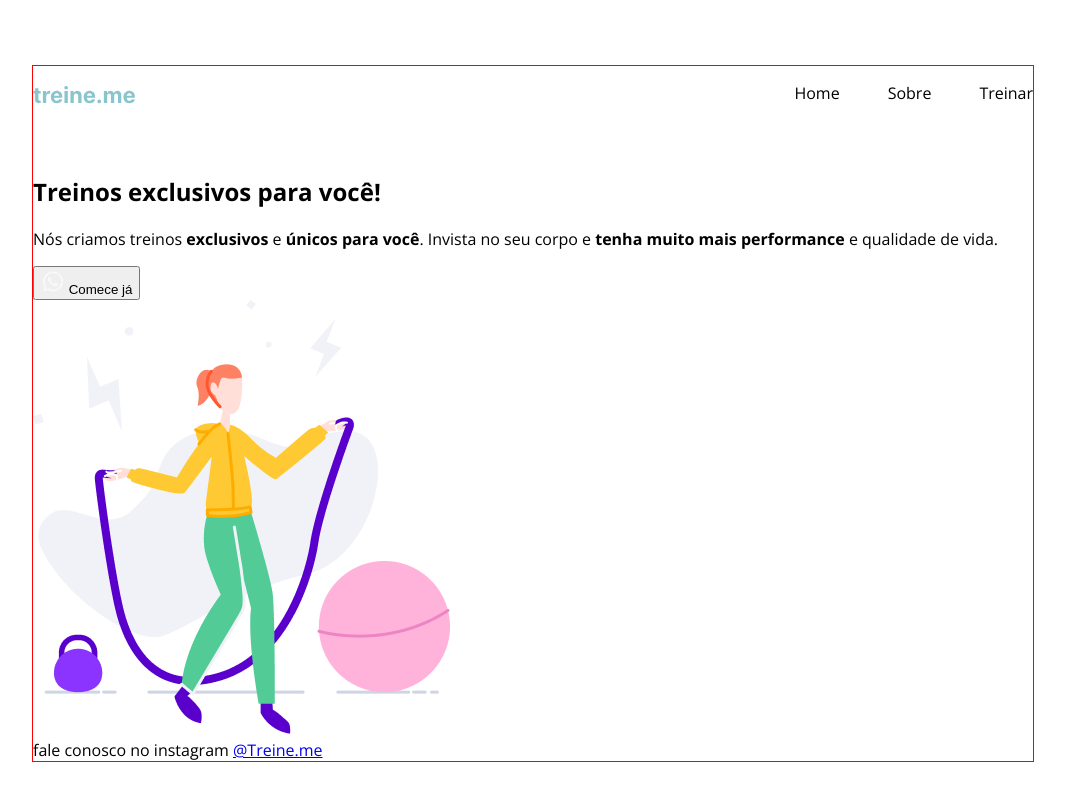
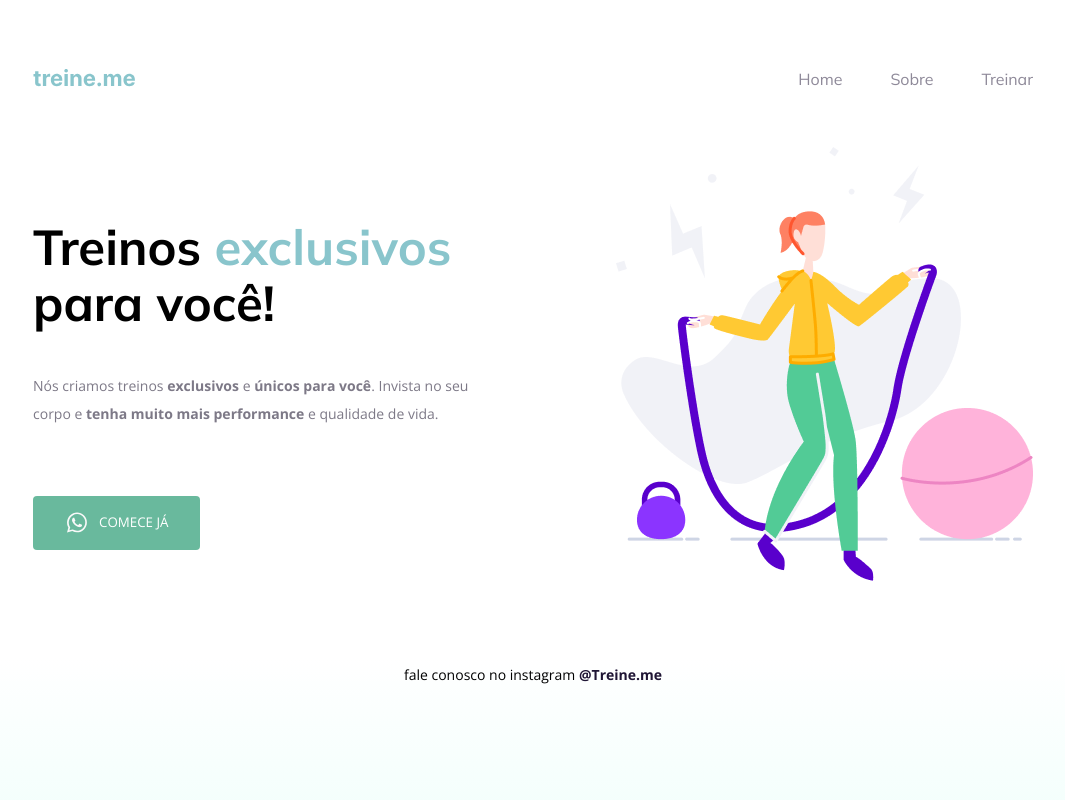
Before and after one commit to yRomulo/Stage-02, a plain HTML site: page index.html in a window 1280 px wide. Shown: the whole page, without its empty margins (107-1172 px from the left). Drawn offline with nearby package versions, Linux system fonts and the light colour scheme.

Commit message:
Add files via upload

```diff
--- a/index.html
+++ b/index.html
@@ -16,20 +16,19 @@
   </head>
   <body>
     <div class="page">
-      <header>
-        <img src="./assets/Logo.svg" alt="Treine.me" />
-
-        <nav>
-          <ul>
-            <li>Home</li>
-            <li>Sobre</li>
-            <li>Treinar</li>
-          </ul>
-        </nav>
-      </header>
+      <nav>
+        <a id="logo" href="#">
+          <img src="./assets/Logo.svg" alt="Treine.me" />
+        </a>
+        <ul>
+          <li><a href="#">Home</a></li>
+          <li><a href="#">Sobre</a></li>
+          <li><a href="#">Treinar</a></li>
+        </ul>
+      </nav>
       <main>
         <section>
-          <h1>Treinos <span>exclusivos para você!</span></h1>
+          <h1>Treinos <span>exclusivos</span> para você!</h1>
           <p>
             Nós criamos treinos <strong>exclusivos</strong> e
             <strong>únicos para você</strong>. Invista no seu corpo e
--- a/style.css
+++ b/style.css
@@ -1,26 +1,104 @@
 body {
   margin: 0;
-  font-family: 'Mulish', sans-serif;
   font-family: 'Open Sans', sans-serif;
+  background: linear-gradient(180deg, rgba(227, 255, 248, 0.00) 82.08%, rgba(227, 255, 248, 0.38) 100%);
+
+  min-height: 100vh;
 }
 
-
-
 .page {
-  border: 1px solid red;
   width: 1000px;
-  margin: 65px auto;
+  margin: 0 auto ;
+  padding-top: 65px;
 }
 
-header {
+nav {
   display: flex;
   justify-content: space-between;
   align-items: center;
   margin-bottom: 55px;
+
 }
 
 ul {
   list-style: none;
   display: flex;
   gap: 48px;
+  margin: 0;
+  padding: 0;
 }
+
+a{
+  color: #1F1534;
+  text-decoration: none;
+}
+
+ul li a{
+  opacity: 0.5;
+}
+
+ul li a:hover{
+  font-weight: bold;
+}
+
+ul, h1{
+  font-family: 'Mulish', sans-serif;
+}
+
+main{
+  display: flex;
+  align-items: center;
+  justify-content: space-between;
+}
+
+h1{
+  font-size: 49px;
+  line-height: 56px;
+  color: #000;
+  width: 490px;
+}
+
+h1 span{
+  font-weight: bold;
+  color: #89C5CC;
+}
+
+p{
+  font-size: 14px;
+  line-height: 28px;
+  color: #7D7987;
+  width: 438px;
+  height: 84px;
+  margin: 40px 0;
+}
+
+button{
+  color: white;
+  text-transform: uppercase;
+  font-family: 'Open Sans', sans-serif;
+  background-color: #69B99D;
+  border: 0;
+  padding: 14px 32px 15px;
+  display: flex;
+  align-items: center;
+  justify-content: center;
+  gap: 10px;
+  border-radius: 4px;
+  cursor: pointer;
+}
+
+button:hover{
+  background-color: #11b87d;
+
+}
+
+footer{
+  font-size: 14px;
+  line-height: 28px;
+  text-align: center;
+  margin-top: 80px;
+}
+
+footer a{
+  font-weight: bold;
+}
```
